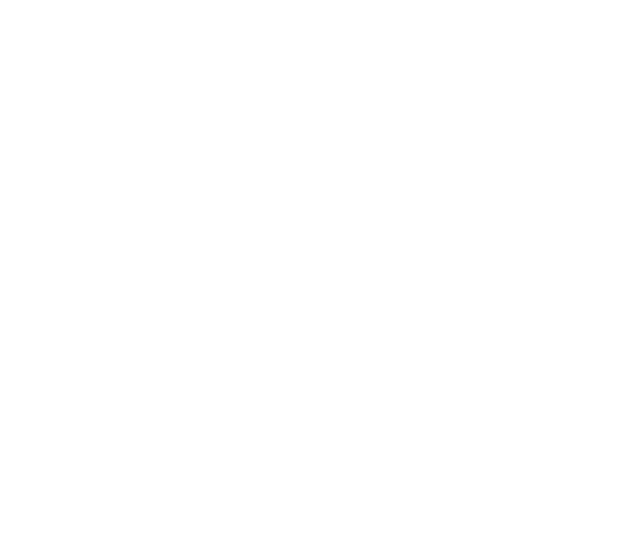
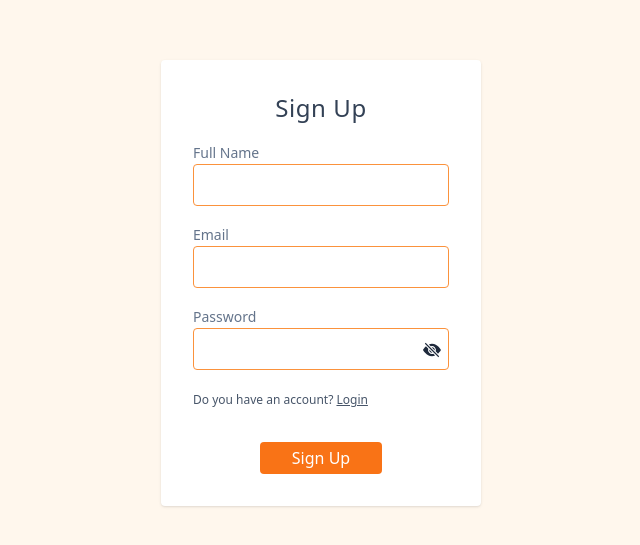
Before and after one commit to ogzcode/Full-Stack-Food-Order-App, a Vue app in the folder client/: page /signup in a window 1280 px wide. Before the commit this address had no page. Shown: the part 117-662 px from the top of the page, without its empty margins (319-959 px from the left). Built offline with nearby package versions, Linux system fonts and the light colour scheme.

Commit message:
Login and Signup pages were created and their routes were added

```diff
--- a/client/src/router/index.js
+++ b/client/src/router/index.js
@@ -94,6 +94,22 @@ const router = createRouter({
           },
         }
       ]
+    },
+    {
+      path: "/login",
+      name: "Login",
+      component: () => import("@/views/auth/Login.vue"),
+      meta: {
+        requiresAuth: false,
+      },
+    },
+    {
+      path: "/signup",
+      name: "Signup",
+      component: () => import("@/views/auth/Signup.vue"),
+      meta: {
+        requiresAuth: false,
+      },
     }
   ]
 })
--- /dev/null
+++ b/client/src/views/auth/Login.vue
@@ -0,0 +1,52 @@
+<template>
+    <div class="min-h-screen bg-orange-50 flex justify-center items-center">
+        <form class="bg-white shadow rounded p-8 w-1/4">
+            <h1 class="text-2xl text-center text-slate-700 mb-4 font-medium tracking-wide">Login</h1>
+            <div class="mb-4">
+                <label class="text-sm text-slate-500">Email</label>
+                <input type="text" class="border border-orange-400 rounded w-full p-2 outline-0 text-slate-800"
+                    v-model="email" />
+            </div>
+            <div class="mb-4 relative">
+                <label class="text-sm text-slate-500">Password</label>
+                <input class="border border-orange-400 rounded w-full p-2 outline-0 text-slate-800"
+                    v-model="password" :type="showPassword ? 'text' : 'password'"/>
+                <span class="absolute top-1/2 translate-y-1 right-2 text-slate-800" @click="togglePassword">
+                    <svg v-if="showPassword" xmlns="http://www.w3.org/2000/svg" width="18" height="18" fill="currentColor"
+                        class="bi bi-eye-fill" viewBox="0 0 16 16">
+                        <path d="M10.5 8a2.5 2.5 0 1 1-5 0 2.5 2.5 0 0 1 5 0z" />
+                        <path
+                            d="M0 8s3-5.5 8-5.5S16 8 16 8s-3 5.5-8 5.5S0 8 0 8zm8 3.5a3.5 3.5 0 1 0 0-7 3.5 3.5 0 0 0 0 7z" />
+                    </svg>
+                    <svg v-else xmlns="http://www.w3.org/2000/svg" width="18" height="18" fill="currentColor"
+                        class="bi bi-eye-slash-fill" viewBox="0 0 16 16">
+                        <path
+                            d="m10.79 12.912-1.614-1.615a3.5 3.5 0 0 1-4.474-4.474l-2.06-2.06C.938 6.278 0 8 0 8s3 5.5 8 5.5a7.029 7.029 0 0 0 2.79-.588zM5.21 3.088A7.028 7.028 0 0 1 8 2.5c5 0 8 5.5 8 5.5s-.939 1.721-2.641 3.238l-2.062-2.062a3.5 3.5 0 0 0-4.474-4.474L5.21 3.089z" />
+                        <path
+                            d="M5.525 7.646a2.5 2.5 0 0 0 2.829 2.829l-2.83-2.829zm4.95.708-2.829-2.83a2.5 2.5 0 0 1 2.829 2.829zm3.171 6-12-12 .708-.708 12 12-.708.708z" />
+                    </svg>
+                </span>
+            </div>
+            <router-link :to="{ name: 'Signup' }" class="text-xs text-slate-600">Don't have an account? <span class="underline">Register</span></router-link>
+            <div class="text-center mt-8">
+                <button class="text-white bg-orange-500 px-8 py-1 rounded hover:bg-orange-600" type="submit">Login</button>
+            </div>
+        </form>
+    </div>
+</template>
+
+<script setup>
+import { ref } from 'vue';
+
+const showPassword = ref(false);
+const email = ref('');
+const password = ref('');
+
+const togglePassword = () => {
+    showPassword.value = !showPassword.value;
+}
+
+</script>
+
+
+<style></style>
--- /dev/null
+++ b/client/src/views/auth/Signup.vue
@@ -0,0 +1,58 @@
+<template>
+    <div class="min-h-screen bg-orange-50 flex justify-center items-center">
+        <form class="bg-white shadow rounded p-8 w-1/4">
+            <h1 class="text-2xl text-center text-slate-700 mb-4 font-medium tracking-wide">Sign Up</h1>
+            <div class="mb-4">
+                <label class="text-sm text-slate-500">Full Name</label>
+                <input type="text" class="border border-orange-400 rounded w-full p-2 outline-0 text-slate-800"
+                    v-model="fullName" />
+            </div>
+            <div class="mb-4">
+                <label class="text-sm text-slate-500">Email</label>
+                <input type="text" class="border border-orange-400 rounded w-full p-2 outline-0 text-slate-800"
+                    v-model="email" />
+            </div>
+            <div class="mb-4 relative">
+                <label class="text-sm text-slate-500">Password</label>
+                <input class="border border-orange-400 rounded w-full p-2 outline-0 text-slate-800"
+                    v-model="password" :type="showPassword ? 'text' : 'password'"/>
+                <span class="absolute top-1/2 translate-y-1 right-2 text-slate-800" @click="togglePassword">
+                    <svg v-if="showPassword" xmlns="http://www.w3.org/2000/svg" width="18" height="18" fill="currentColor"
+                        class="bi bi-eye-fill" viewBox="0 0 16 16">
+                        <path d="M10.5 8a2.5 2.5 0 1 1-5 0 2.5 2.5 0 0 1 5 0z" />
+                        <path
+                            d="M0 8s3-5.5 8-5.5S16 8 16 8s-3 5.5-8 5.5S0 8 0 8zm8 3.5a3.5 3.5 0 1 0 0-7 3.5 3.5 0 0 0 0 7z" />
+                    </svg>
+                    <svg v-else xmlns="http://www.w3.org/2000/svg" width="18" height="18" fill="currentColor"
+                        class="bi bi-eye-slash-fill" viewBox="0 0 16 16">
+                        <path
+                            d="m10.79 12.912-1.614-1.615a3.5 3.5 0 0 1-4.474-4.474l-2.06-2.06C.938 6.278 0 8 0 8s3 5.5 8 5.5a7.029 7.029 0 0 0 2.79-.588zM5.21 3.088A7.028 7.028 0 0 1 8 2.5c5 0 8 5.5 8 5.5s-.939 1.721-2.641 3.238l-2.062-2.062a3.5 3.5 0 0 0-4.474-4.474L5.21 3.089z" />
+                        <path
+                            d="M5.525 7.646a2.5 2.5 0 0 0 2.829 2.829l-2.83-2.829zm4.95.708-2.829-2.83a2.5 2.5 0 0 1 2.829 2.829zm3.171 6-12-12 .708-.708 12 12-.708.708z" />
+                    </svg>
+                </span>
+            </div>
+            <router-link :to="{ name: 'Login' }" class="text-xs text-slate-600">Do you have an account? <span class="underline">Login</span></router-link>
+            <div class="text-center mt-8">
+                <button class="text-white bg-orange-500 px-8 py-1 rounded hover:bg-orange-600" type="submit">Sign Up</button>
+            </div>
+        </form>
+    </div>
+</template>
+
+<script setup>
+import { ref } from 'vue';
+
+const showPassword = ref(false);
+const email = ref('');
+const password = ref('');
+const fullName = ref('');
+
+const togglePassword = () => {
+    showPassword.value = !showPassword.value;
+}
+
+</script>
+
+
+<style></style>
--- a/client/src/views/landing/components/NavBar.vue
+++ b/client/src/views/landing/components/NavBar.vue
@@ -3,15 +3,22 @@
         <div class="flex items-center gap-20">
             <h1 class="text-4xl font-bold tracking-wide text-slate-800">Food<span class="text-orange-600">-ER</span></h1>
             <nav>
-                <a class="mx-8 font-medium tracking-wide text-slate-800 hover:text-orange-600 transition" href="#home">Home</a>
-                <a class="mx-8 font-medium tracking-wide text-slate-800 hover:text-orange-600 transition" href="#services">Services</a>
-                <a class="mx-8 font-medium tracking-wide text-slate-800 hover:text-orange-600 transition" href="#menu">Menu</a>
-                <a class="mx-8 font-medium tracking-wide text-slate-800 hover:text-orange-600 transition" href="#contact">Contact</a>
+                <a class="mx-8 font-medium tracking-wide text-slate-800 hover:text-orange-600 transition"
+                    href="#home">Home</a>
+                <a class="mx-8 font-medium tracking-wide text-slate-800 hover:text-orange-600 transition"
+                    href="#services">Services</a>
+                <a class="mx-8 font-medium tracking-wide text-slate-800 hover:text-orange-600 transition"
+                    href="#menu">Menu</a>
+                <a class="mx-8 font-medium tracking-wide text-slate-800 hover:text-orange-600 transition"
+                    href="#contact">Contact</a>
             </nav>
         </div>
         <div>
-            <a class="font-medium tracking-wide mx-8 text-slate-800 hover:text-orange-600" href="#">Login</a>
-            <a class="font-medium tracking-wide mx-8 bg-orange-600 text-white px-6 py-2 rounded hover:bg-orange-700 transition" href="#">Sign Up</a>
+            <router-link :to="{ name: 'Login' }"
+                class="font-medium tracking-wide mx-8 text-slate-800 hover:text-orange-600">Login</router-link>
+            <router-link :to="{ name: 'Signup' }"
+                class="font-medium tracking-wide mx-8 bg-orange-600 text-white px-6 py-2 rounded hover:bg-orange-700 transition">Sign
+                Up</router-link>
         </div>
     </header>
 </template>
@@ -19,5 +26,4 @@
 <script setup>
 </script>
 
-<style scoped>
-</style>
+<style scoped></style>
```
